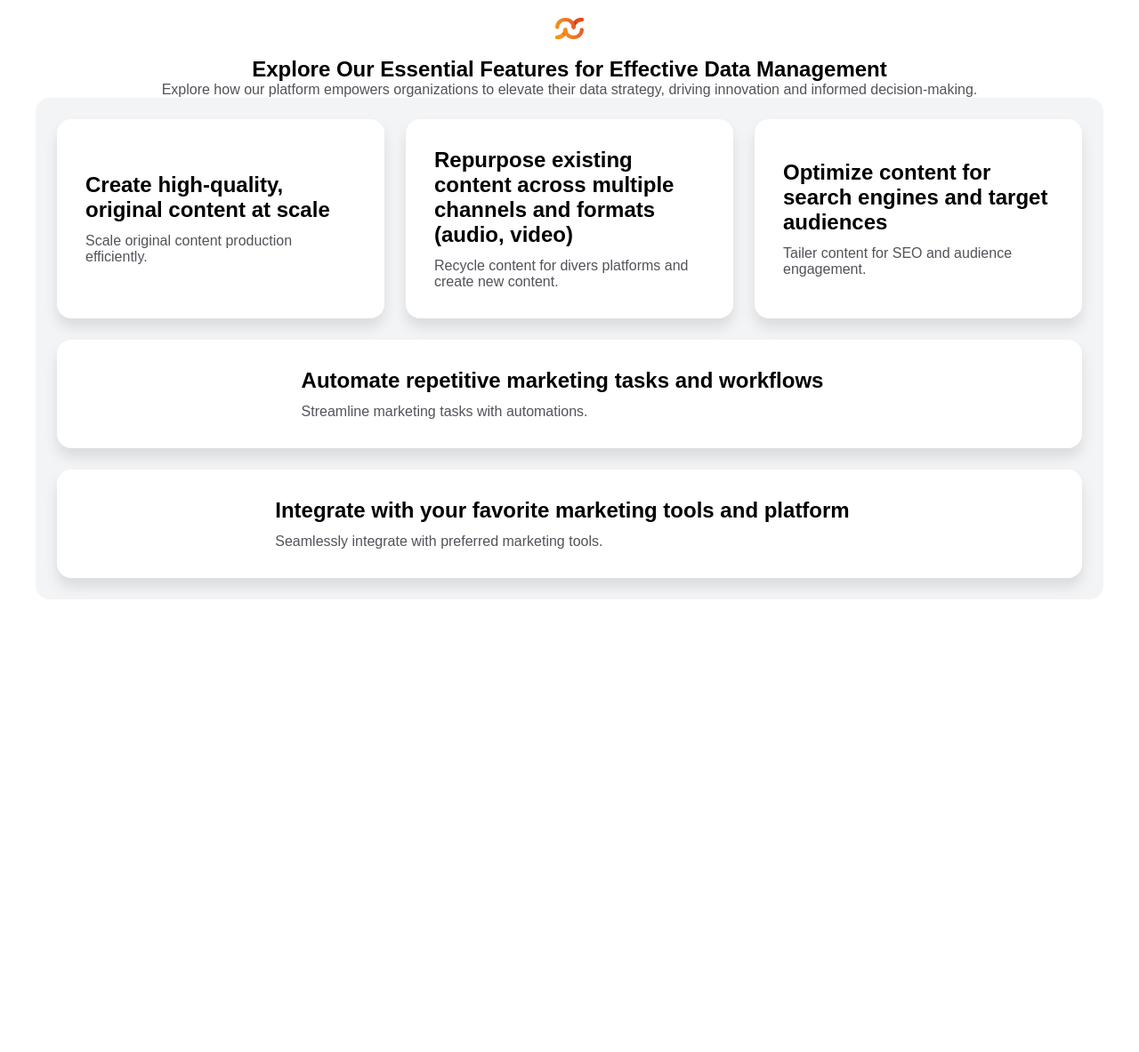
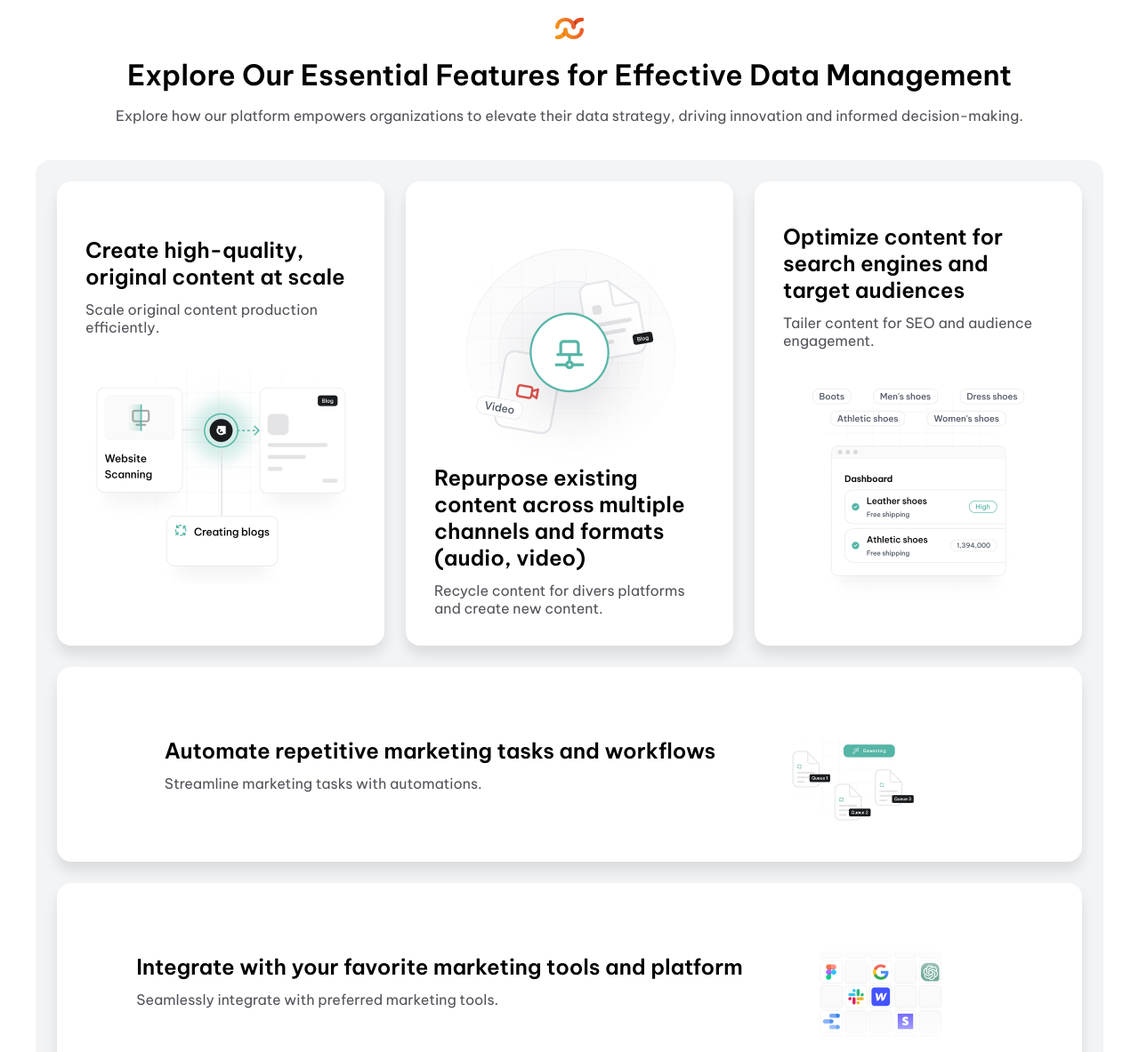
Before and after one commit to Daniel1000c/bento-box-layout-section, a plain HTML site: page index.html in a window 1280 px wide. Shown: the part 60-1243 px from the top of the page at 89% size. Before the commit the page ends 800 px from the top, so only its background shows below. Drawn offline with Linux system fonts and the light colour scheme.

Commit message:
Add card images

```diff
--- a/index.html
+++ b/index.html
@@ -8,6 +8,10 @@
     <meta name="keywords" content="HTML, CSS, Grid, Bento-box, Responsive Design, Feature Section"> <!-- Keywords for search engines -->
     <meta name="author" content="Daniel Velez"> <!-- Author name -->
     <title>Bento Box Layout Feature Section</title>
+    <!-- Google Font Import -->
+    <link rel="preconnect" href="https://fonts.googleapis.com">
+    <link rel="preconnect" href="https://fonts.gstatic.com" crossorigin>
+    <link href="https://fonts.googleapis.com/css2?family=Be+Vietnam+Pro:wght@400;600&display=swap" rel="stylesheet">
     <!-- Personal CSS -->
     <link rel="stylesheet" href="css/styles.css">
 </head>
@@ -46,10 +50,10 @@
             </svg>
 
             <!-- Section Title -->
-            <h1>Explore Our Essential Features for Effective Data Management</h1>
+            <h1 class="site-title">Explore Our Essential Features for Effective Data Management</h1>
 
             <!-- Section Sub Text -->
-            <p>
+            <p class="section-text">
                 Explore how our platform empowers organizations to elevate their data strategy,
                 driving innovation and informed decision-making.
             </p>
@@ -67,9 +71,11 @@
 
                     <!-- Item Img-->
                     <div class="item-img-container">
-                        <picture>
+                      <img
+                        src="images/image_1@2x-1.png"
 
-                        </picture>
+                        alt="Template Img"
+                      >
                     </div>
                 </article>
                 <article class="grid-item">
@@ -83,12 +89,13 @@
 
                     <!-- Item Img-->
                     <div class="item-img-container">
-                        <picture>
-
-                        </picture>
+                      <img
+                        src="images/image_2@2x-1.png"
+                        alt="template img"
+                      >
                     </div>
                 </article>
-                <article class="grid-item">
+                <article class="grid-item odd">
                     <!-- Item Information -->
                     <div class="item-info">
                         <h2>Optimize content for search engines and target audiences</h2>
@@ -99,12 +106,13 @@
 
                     <!-- Item Img-->
                     <div class="item-img-container">
-                        <picture>
-
-                        </picture>
+                      <img
+                        src="images/image_3@2x-1.png"
+                        alt="template img"
+                      >
                     </div>
                 </article>
-                <article class="grid-item">
+                <article class="grid-item even">
                     <!-- Item Information -->
                     <div class="item-info">
                         <h2>Automate repetitive marketing tasks and workflows</h2>
@@ -115,12 +123,13 @@
 
                     <!-- Item Img-->
                     <div class="item-img-container">
-                        <picture>
-
-                        </picture>
+                      <img
+                        src="images/image_4@2x-1.png"
+                        alt="template img"
+                      >
                     </div>
                 </article>
-                <article class="grid-item">
+                <article class="grid-item odd">
                     <!-- Item Information -->
                     <div class="item-info">
                         <h2>Integrate with your favorite marketing tools and platform</h2>
@@ -131,7 +140,10 @@
 
                     <!-- Item Img-->
                     <div class="item-img-container">
-                        <picture></picture>
+                      <img
+                        src="images/image_5@2x-1.png"
+                        alt="template img"
+                      >
                     </div>
                 </article>
             </div>
```
